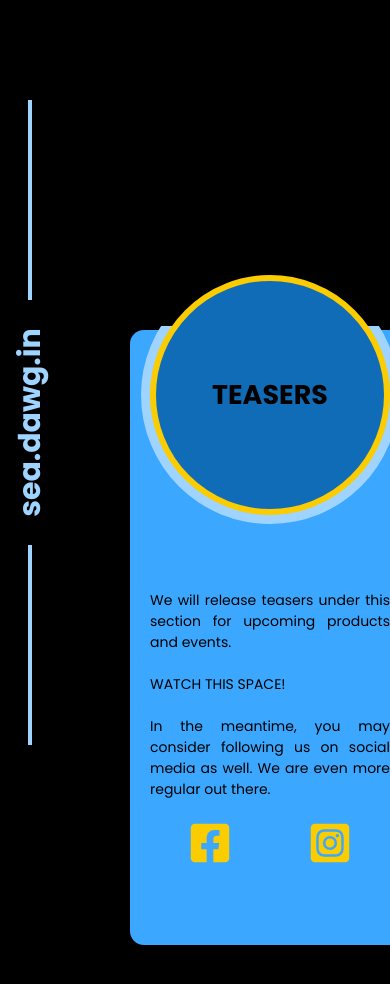
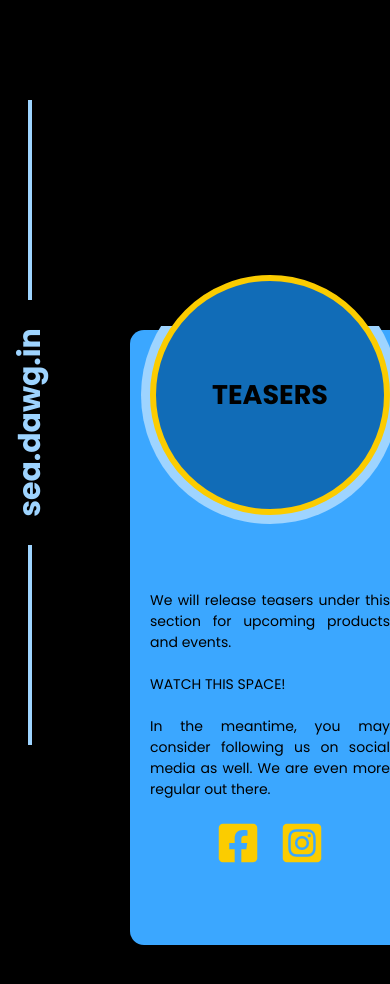
Before and after one commit to AmanRawatOfficial/seadawg.in, a React (Create React App) app: page /teasers in a window 390 px wide. Shown: the top 984 px of the page. Built offline with nearby package versions, Linux system fonts and the light colour scheme.

Commit message:
fixed layout issue in teaser.jsx

```diff
--- a/src/pages/Teasers/Teasers.scss
+++ b/src/pages/Teasers/Teasers.scss
@@ -3,16 +3,17 @@
 
     .teaser_icon_container {
         display: flex;
-        justify-content: space-around;
+        justify-content: center;
         align-items: center;
     }
 
     .teaser_icon_container .teaser_icon:nth-child(1) {
-        margin-left: 280px;
+        margin-right: 10px
+
     }
 
     .teaser_icon_container .teaser_icon:nth-child(2) {
-        margin-right: 280px;
+        margin-left: 10px;
     }
 
     .teaser_icon {
@@ -21,14 +22,38 @@
     }
 }
 
-@media (max-width: 495px) {
-    .teasers {
-        .teaser_icon_container .teaser_icon:nth-child(1) {
-            margin-left: 0px;
-        }
+// @media (max-width: 1206px) {
+//     .teasers {
+//         .teaser_icon_container .teaser_icon:nth-child(1) {
+//             margin-left: 180px;
+//         }
 
-        .teaser_icon_container .teaser_icon:nth-child(2) {
-            margin-right: 0px;
-        }
-    }
-}
+//         .teaser_icon_container .teaser_icon:nth-child(2) {
+//             margin-right: 180px;
+//         }
+//     }
+// }
+
+// @media (max-width: 898px) {
+//     .teasers {
+//         .teaser_icon_container .teaser_icon:nth-child(1) {
+//             margin-left: 128px;
+//         }
+
+//         .teaser_icon_container .teaser_icon:nth-child(2) {
+//             margin-right: 128px;
+//         }
+//     }
+// }
+
+// @media (max-width: 495px) {
+//     .teasers {
+//         .teaser_icon_container .teaser_icon:nth-child(1) {
+//             margin-left: 0px;
+//         }
+
+//         .teaser_icon_container .teaser_icon:nth-child(2) {
+//             margin-right: 0px;
+//         }
+//     }
+// }
```
